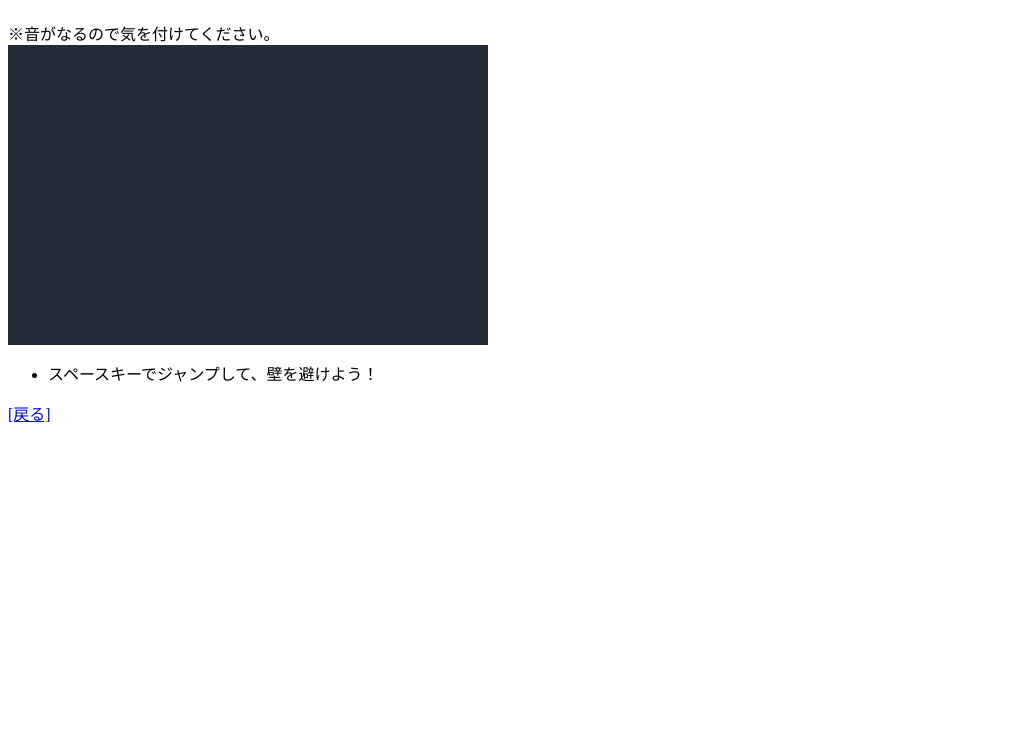
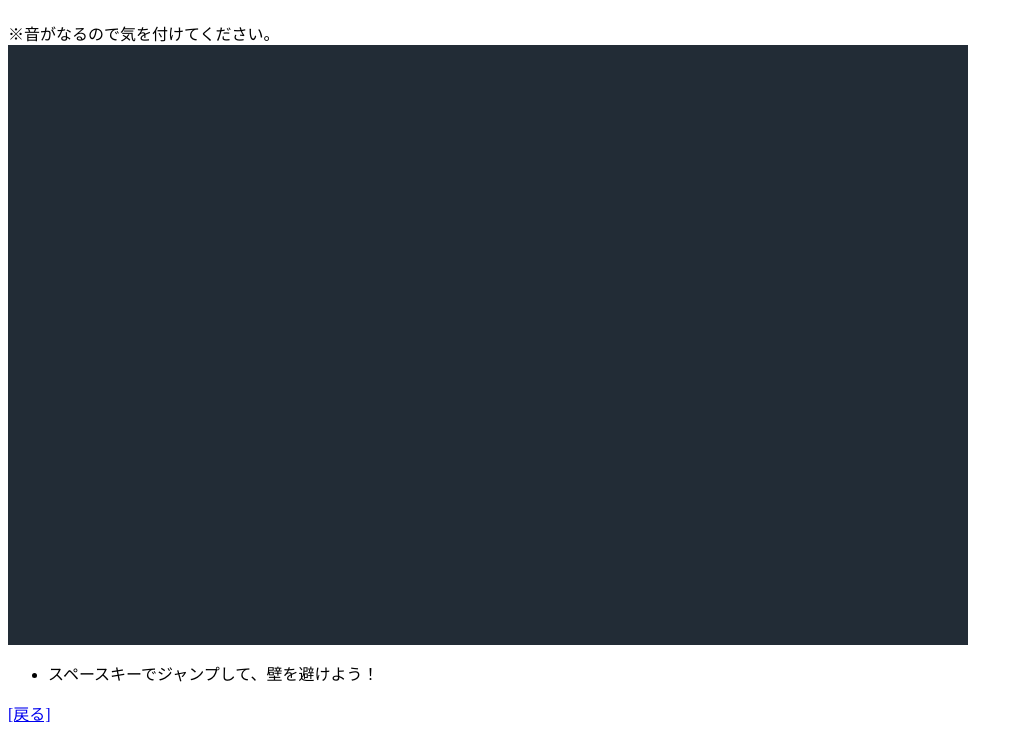
Before and after one commit to gongongon0101/gongongon0101.github.io, a plain HTML site: page game/MakiraSo/index.html in a window 1280 px wide. Shown: the part 68-801 px from the top of the page, without its empty margins (0-1023 px from the left). Drawn offline with Linux system fonts and the light colour scheme; no server answers.

Commit message:
サイズ戻した

```diff
--- a/game/MakiraSo/index.html
+++ b/game/MakiraSo/index.html
@@ -12,7 +12,7 @@
   <body>
   	<h1><b>マキラ走</b></h1>
   	※音がなるので気を付けてください。
-    <div id="gameContainer" style="width: 480px; height: 300px; margin: auto"></div>
+    <div id="gameContainer" style="width: 960px; height: 600px; margin: auto"></div>
 	<ul>
 		<li>
 			スペースキーでジャンプして、壁を避けよう！
```
